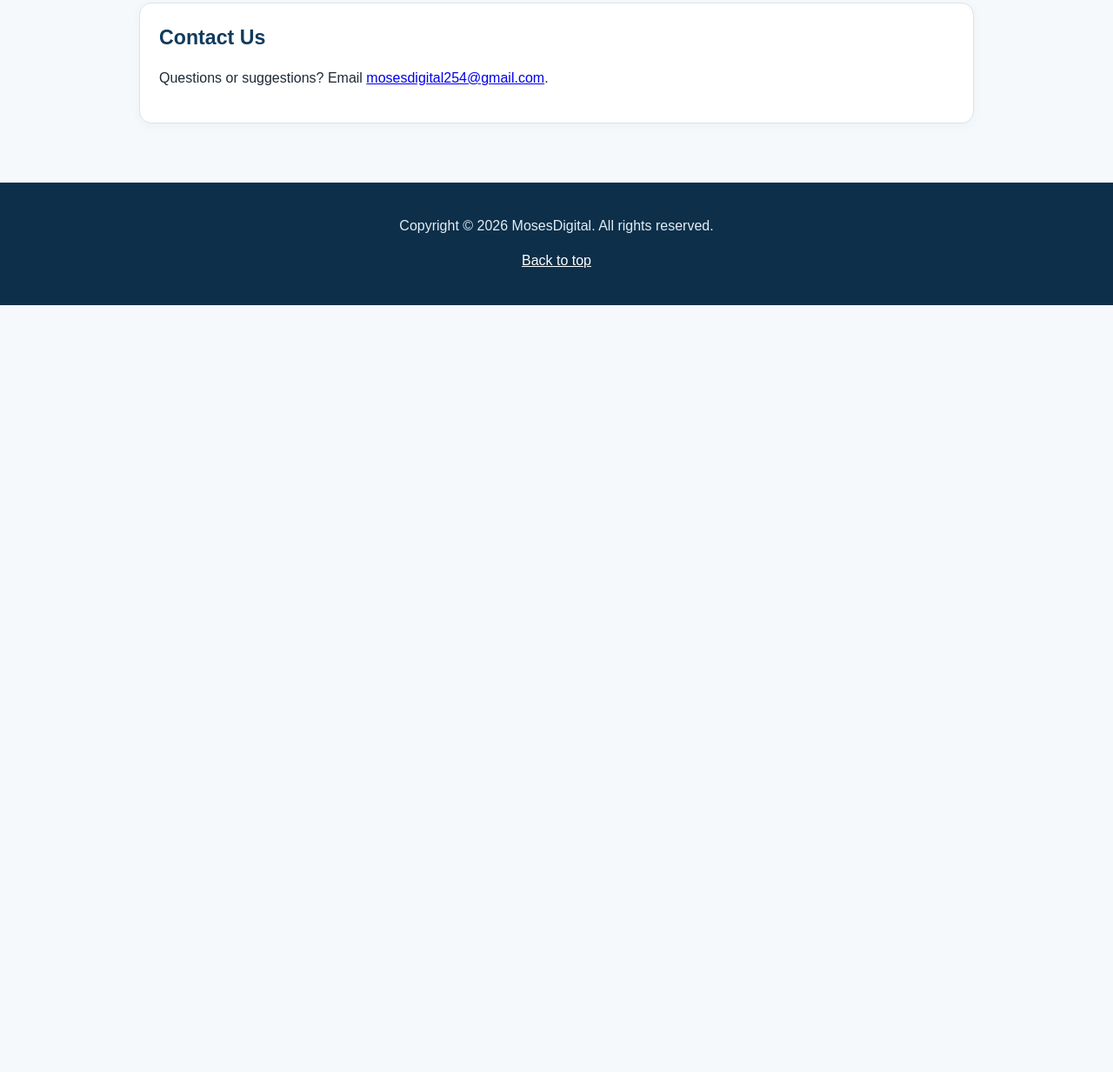
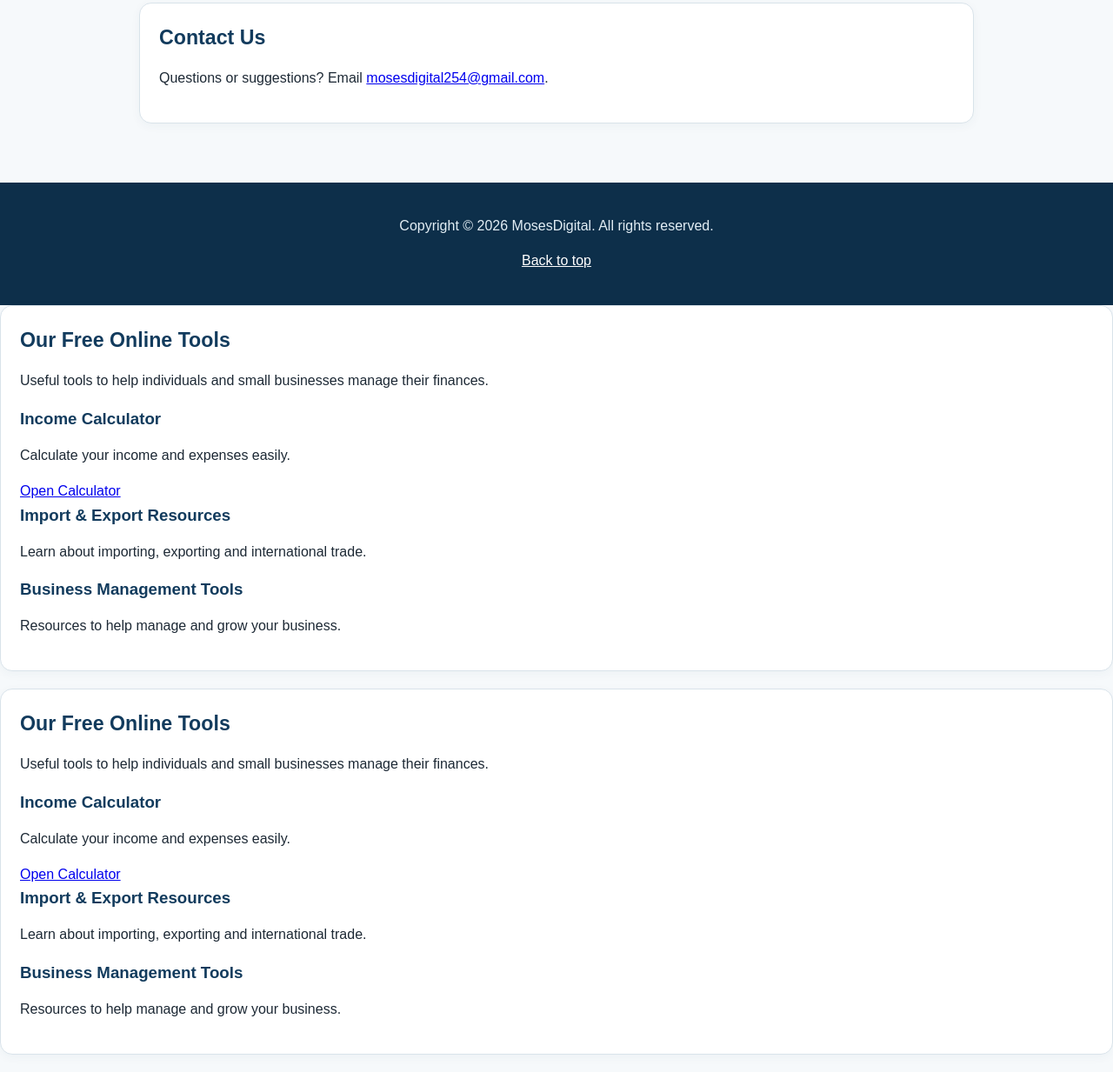
Before and after one commit to mosesdigital212/Mosesdigital-app, a plain HTML site: page index.html in a window 1280 px wide. Shown: the part 1545-2778 px from the top of the page at 87% size. Before the commit the page ends 1896 px from the top, so only its background shows below. Drawn offline with Linux system fonts and the light colour scheme.

Commit message:
Update index.html

```diff
--- a/index.html
+++ b/index.html
@@ -207,5 +207,45 @@
       });
     })();
   </script>
+<section id="online-tools">
+  <h2>Our Free Online Tools</h2>
+  <p>Useful tools to help individuals and small businesses manage their finances.</p>
+
+  <div class="tool-card">
+    <h3>Income Calculator</h3>
+    <p>Calculate your income and expenses easily.</p>
+    <a href="#income-calculator">Open Calculator</a>
+  </div>
+
+  <div class="tool-card">
+    <h3>Import & Export Resources</h3>
+    <p>Learn about importing, exporting and international trade.</p>
+  </div>
+
+  <div class="tool-card">
+    <h3>Business Management Tools</h3>
+    <p>Resources to help manage and grow your business.</p>
+  </div>
+</section>
+<section id="online-tools">
+  <h2>Our Free Online Tools</h2>
+  <p>Useful tools to help individuals and small businesses manage their finances.</p>
+
+  <div class="tool-card">
+    <h3>Income Calculator</h3>
+    <p>Calculate your income and expenses easily.</p>
+    <a href="#income-calculator">Open Calculator</a>
+  </div>
+
+  <div class="tool-card">
+    <h3>Import & Export Resources</h3>
+    <p>Learn about importing, exporting and international trade.</p>
+  </div>
+
+  <div class="tool-card">
+    <h3>Business Management Tools</h3>
+    <p>Resources to help manage and grow your business.</p>
+  </div>
+</section>
 </body>
 </html>
```
